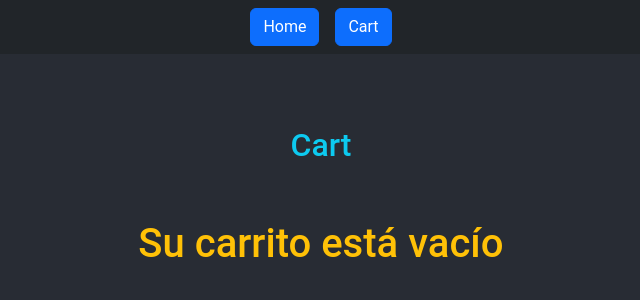
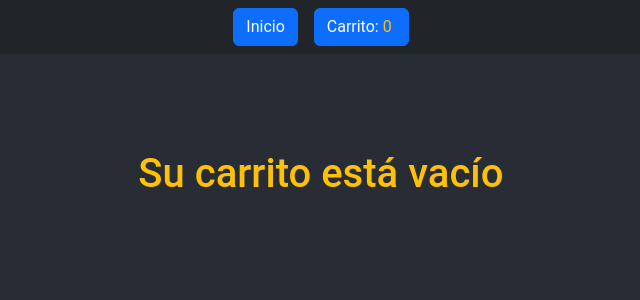
Before and after one commit to RodneyMac/guitar-store, a React (Create React App) app: page /cart in a window 1280 px wide. Shown: the top 300 px of the page, without its empty margins (319-959 px from the left). Built offline with nearby package versions, Linux system fonts and the light colour scheme.

Commit message:
Navbar fix, Checkout view created

```diff
--- a/src/components/Cart.js
+++ b/src/components/Cart.js
@@ -36,7 +36,6 @@ const Cart = () => {
 
   return (
     <div className="container d-flex flex-column justify-content-center align-items-center mt-2">
-      <h2 className="text-center mt-4 text-info">Cart</h2>
       {cart.cartItems.length === 0 ? (
         <div>
           <h1 className="text-warning mt-5">Su carrito está vacío</h1>
--- a/src/components/Navbar.js
+++ b/src/components/Navbar.js
@@ -1,7 +1,10 @@
 import React from "react";
 import { Link } from "react-router-dom";
+import { useSelector } from "react-redux";
 
 const Navbar = () => {
+  const { cartTotalQuantity } = useSelector((state) => state.cart);
+
   return (
     <div className="mb-5">
       <nav className="navbar navbar-expand-lg bg-dark navbar-dark">
@@ -20,12 +23,15 @@ const Navbar = () => {
           </button>
           <div className="collapse navbar-collapse" id="navbarSupportedContent">
             <ul className="navbar-nav me-auto mb-2 mb-lg-0 m-auto">
-              <div className="m-auto">
+              <div className="m-auto d-flex">
                 <Link to="/" className="btn btn-primary mx-2">
-                  Home
+                  Inicio
                 </Link>
-                <Link to="/cart" className="btn btn-primary mx-2">
-                  Cart
+                <Link to="/cart" className="btn btn-primary mx-2 d-flex">
+                  Carrito:
+                  <div className="text-warning mx-1">
+                    <div className="">{cartTotalQuantity}</div>
+                  </div>
                 </Link>
               </div>
             </ul>
--- a/src/router/index.js
+++ b/src/router/index.js
@@ -1,6 +1,7 @@
 import { createBrowserRouter } from "react-router-dom";
 import Cart from "../components/Cart";
 import Layout from "../layout/Layout";
+import Checkout from "../views/Checkout";
 import Home from "../views/Home";
 import NotFound from "../views/NotFound";
 import Stratocaster from "../views/Stratocaster";
@@ -26,6 +27,10 @@ export const router = createBrowserRouter([
             path: "/cart",
             element: <Cart />,
           },
+          {
+            path: "/checkout",
+            element: <Checkout />,
+          },
         ],
       },
     ],
--- /dev/null
+++ b/src/views/Checkout.js
@@ -0,0 +1,11 @@
+import React from "react";
+
+const Checkout = () => {
+  return (
+    <div>
+      <h2 className="text-info text-center mt-4">Checkout</h2>
+    </div>
+  );
+};
+
+export default Checkout;
```
